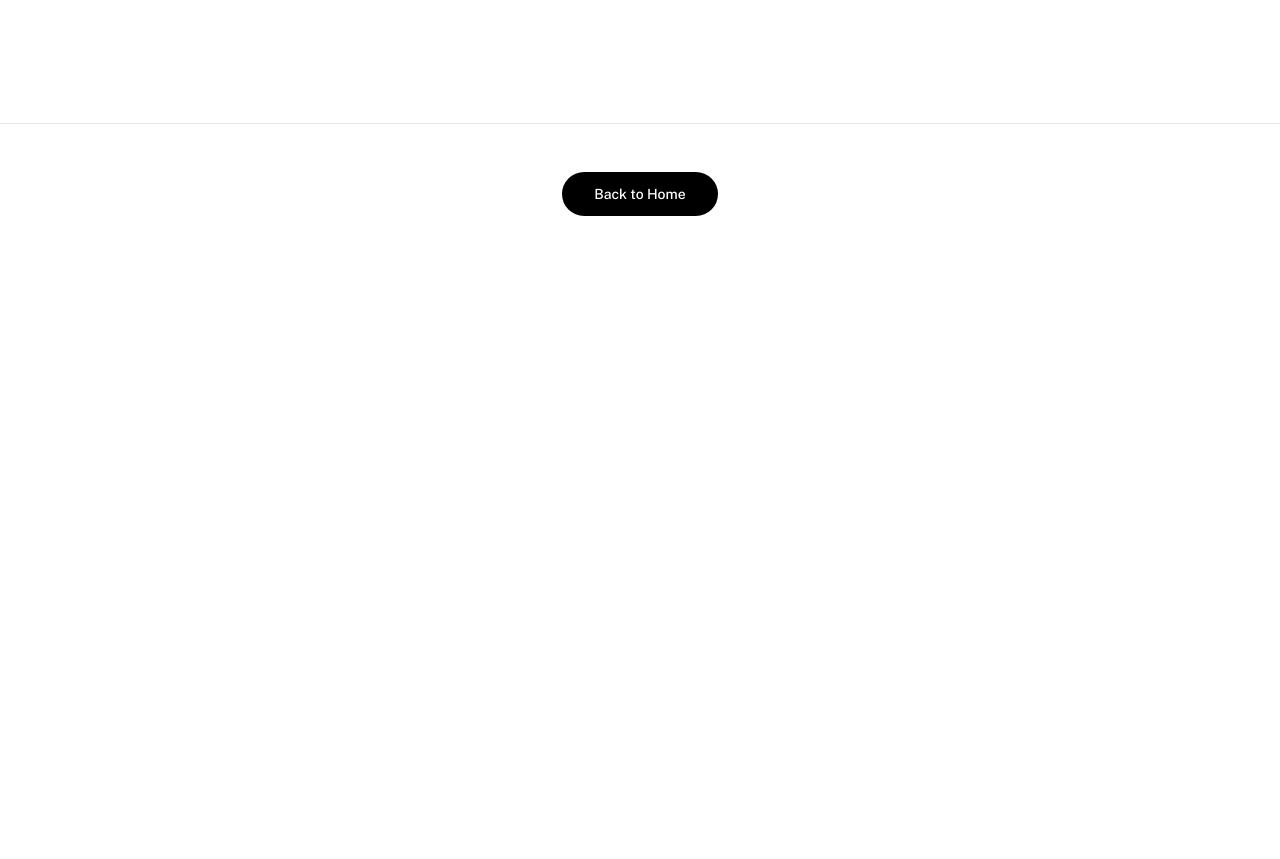
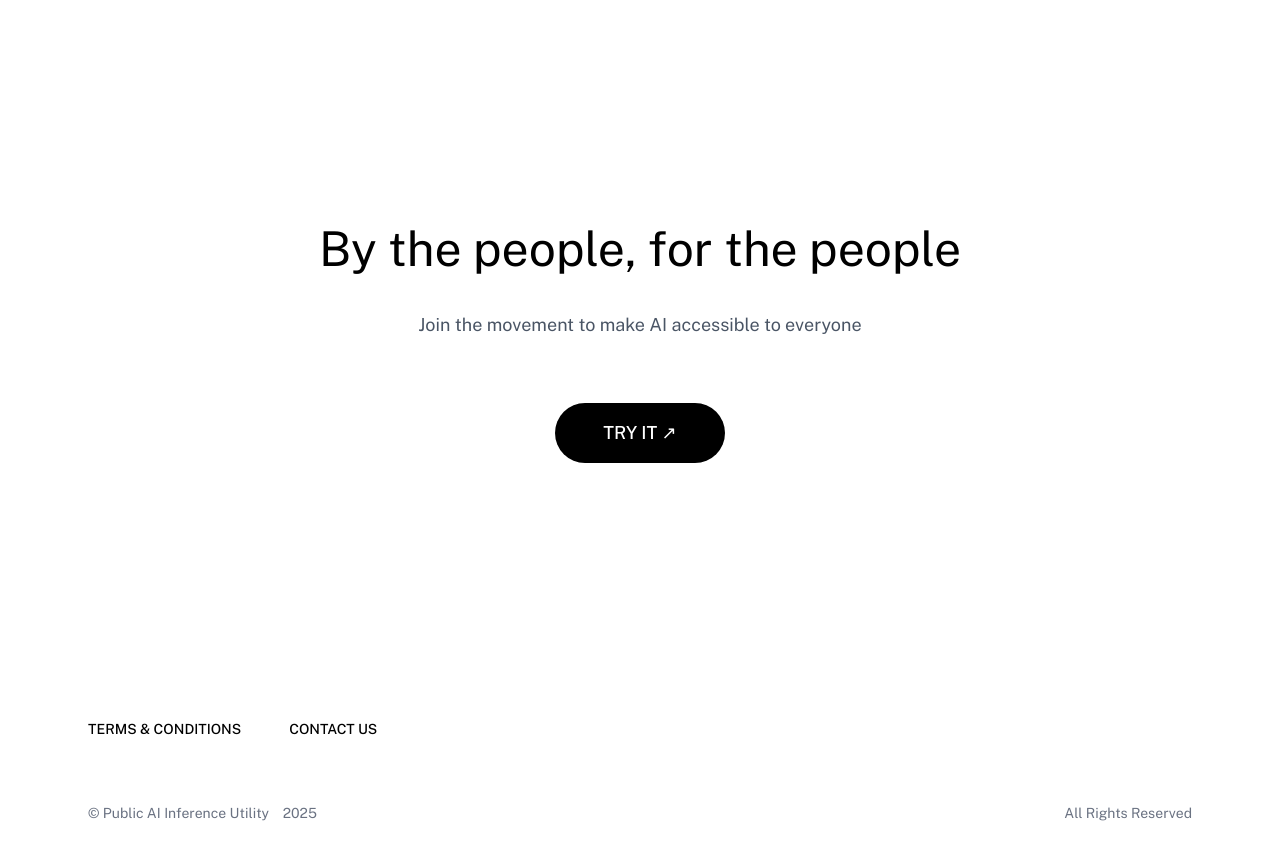
Before and after one commit to forpublicai/publicai.co, a Next.js app: page /about in a window 1280 px wide. Shown: the part 1180-2039 px from the top of the page. Before the commit the page ends 1444 px from the top, so only its background shows below. Built offline with nearby package versions, Linux system fonts and the light colour scheme.

Commit message:
Update CTA after each article

```diff
--- a/mdx-components.tsx
+++ b/mdx-components.tsx
@@ -1,6 +1,8 @@
 import type { MDXComponents } from 'mdx/types'
 import Image from 'next/image'
 import Link from 'next/link'
+import CallToAction from './src/components/CallToAction'
+import Footer from './src/components/Footer'
 
 export function useMDXComponents(components: MDXComponents): MDXComponents {
   return {
@@ -50,16 +52,8 @@ export function useMDXComponents(components: MDXComponents): MDXComponents {
             {children}
           </div>
         </article>
-        <footer className="px-6 py-12 mt-16 border-t border-gray-200">
-          <div className="max-w-4xl mx-auto text-center">
-            <Link
-              href="/"
-              className="inline-block bg-black text-white hover:bg-gray-800 rounded-full px-8 py-3 text-sm font-medium transition-colors"
-            >
-              Back to Home
-            </Link>
-          </div>
-        </footer>
+        <CallToAction />
+        <Footer />
       </div>
     ),
     ...components,
--- a/src/app/page.tsx
+++ b/src/app/page.tsx
@@ -3,6 +3,8 @@ import Image from "next/image";
 import { getFeaturedNewsItems, getRegularNewsItems } from "@/lib/stories";
 import LandingChatInterface from "@/components/LandingChatInterface";
 import FAQSection from "@/components/FAQ/FAQSection";
+import CallToAction from "@/components/CallToAction";
+import Footer from "@/components/Footer";
 
 export default async function Home() {
   const featuredNewsItems = await getFeaturedNewsItems();
@@ -299,51 +301,10 @@ export default async function Home() {
       <FAQSection />
 
       {/* Call to Action Section */}
-      <section className="max-w-4xl mx-auto px-6 py-24 mt-16">
-        <div className="text-center space-y-8">
-          <h2 className="text-5xl font-normal text-black leading-tight">
-            By the people, for the people
-          </h2>
-          <p className="text-lg text-gray-600">
-            Join the movement to make AI accessible to everyone
-          </p>
-          <div className="pt-8">
-            <a
-              href="https://chat.publicai.co"
-              target="_blank"
-              rel="noopener noreferrer"
-              className="inline-block bg-black text-white text-lg font-medium px-12 py-4 rounded-full hover:bg-gray-800 transition-colors"
-            >
-              TRY IT ↗
-            </a>
-          </div>
-        </div>
-      </section>
+      <CallToAction />
 
       {/* Footer */}
-      <footer className="max-w-6xl mx-auto px-6 py-24 mt-16">
-          <div className="space-y-16">
-            {/* Navigation Links */}
-            <div className="flex space-x-12">
-              <Link href="/tc" className="text-black hover:text-gray-600 transition-colors text-sm font-medium">
-                TERMS & CONDITIONS
-              </Link>
-              <a href="mailto:hello@publicai.co" className="text-black hover:text-gray-600 transition-colors text-sm font-medium">
-                CONTACT US
-              </a>
-            </div>
-
-            {/* Copyright */}
-            <div className="flex justify-between items-center text-sm text-gray-500">
-              <div>
-                &copy; Public AI Inference Utility &nbsp;&nbsp; 2025
-              </div>
-              <div>
-                All Rights Reserved
-              </div>
-            </div>
-          </div>
-      </footer>
+      <Footer />
     </div>
   );
 }
--- a/src/components/Article.tsx
+++ b/src/components/Article.tsx
@@ -1,5 +1,7 @@
 import Link from "next/link";
 import Image from "next/image";
+import CallToAction from "./CallToAction";
+import Footer from "./Footer";
 
 interface ArticleSection {
   type: 'heading' | 'paragraph' | 'list' | 'image' | 'html' | 'quote';
@@ -114,17 +116,11 @@ export default function Article({ title, subtitle, date, heroImage, sections }:
         </div>
       </article>
 
+      {/* Call to Action Section */}
+      <CallToAction />
+
       {/* Footer */}
-      <footer className="px-6 py-12 mt-16 border-t border-gray-200">
-        <div className="max-w-4xl mx-auto text-center">
-          <Link
-            href="/"
-            className="inline-block bg-black text-white hover:bg-gray-800 rounded-full px-8 py-3 text-sm font-medium transition-colors"
-          >
-            Back to Home
-          </Link>
-        </div>
-      </footer>
+      <Footer />
     </div>
   );
 }
--- /dev/null
+++ b/src/components/CallToAction.tsx
@@ -0,0 +1,24 @@
+export default function CallToAction() {
+  return (
+    <section className="max-w-4xl mx-auto px-6 py-24 mt-16">
+      <div className="text-center space-y-8">
+        <h2 className="text-5xl font-normal text-black leading-tight">
+          By the people, for the people
+        </h2>
+        <p className="text-lg text-gray-600">
+          Join the movement to make AI accessible to everyone
+        </p>
+        <div className="pt-8">
+          <a
+            href="https://chat.publicai.co"
+            target="_blank"
+            rel="noopener noreferrer"
+            className="inline-block bg-black text-white text-lg font-medium px-12 py-4 rounded-full hover:bg-gray-800 transition-colors"
+          >
+            TRY IT ↗
+          </a>
+        </div>
+      </div>
+    </section>
+  );
+}
--- /dev/null
+++ b/src/components/Footer.tsx
@@ -0,0 +1,27 @@
+import Link from "next/link";
+
+export default function Footer() {
+  return (
+    <footer className="max-w-6xl mx-auto px-6 py-24 mt-16">
+        <div className="space-y-16">
+          <div className="flex space-x-12">
+            <Link href="/tc" className="text-black hover:text-gray-600 transition-colors text-sm font-medium">
+              TERMS & CONDITIONS
+            </Link>
+            <a href="mailto:hello@publicai.co" className="text-black hover:text-gray-600 transition-colors text-sm font-medium">
+              CONTACT US
+            </a>
+          </div>
+
+          <div className="flex justify-between items-center text-sm text-gray-500">
+            <div>
+              &copy; Public AI Inference Utility &nbsp;&nbsp; 2025
+            </div>
+            <div>
+              All Rights Reserved
+            </div>
+          </div>
+        </div>
+    </footer>
+  );
+}
```
